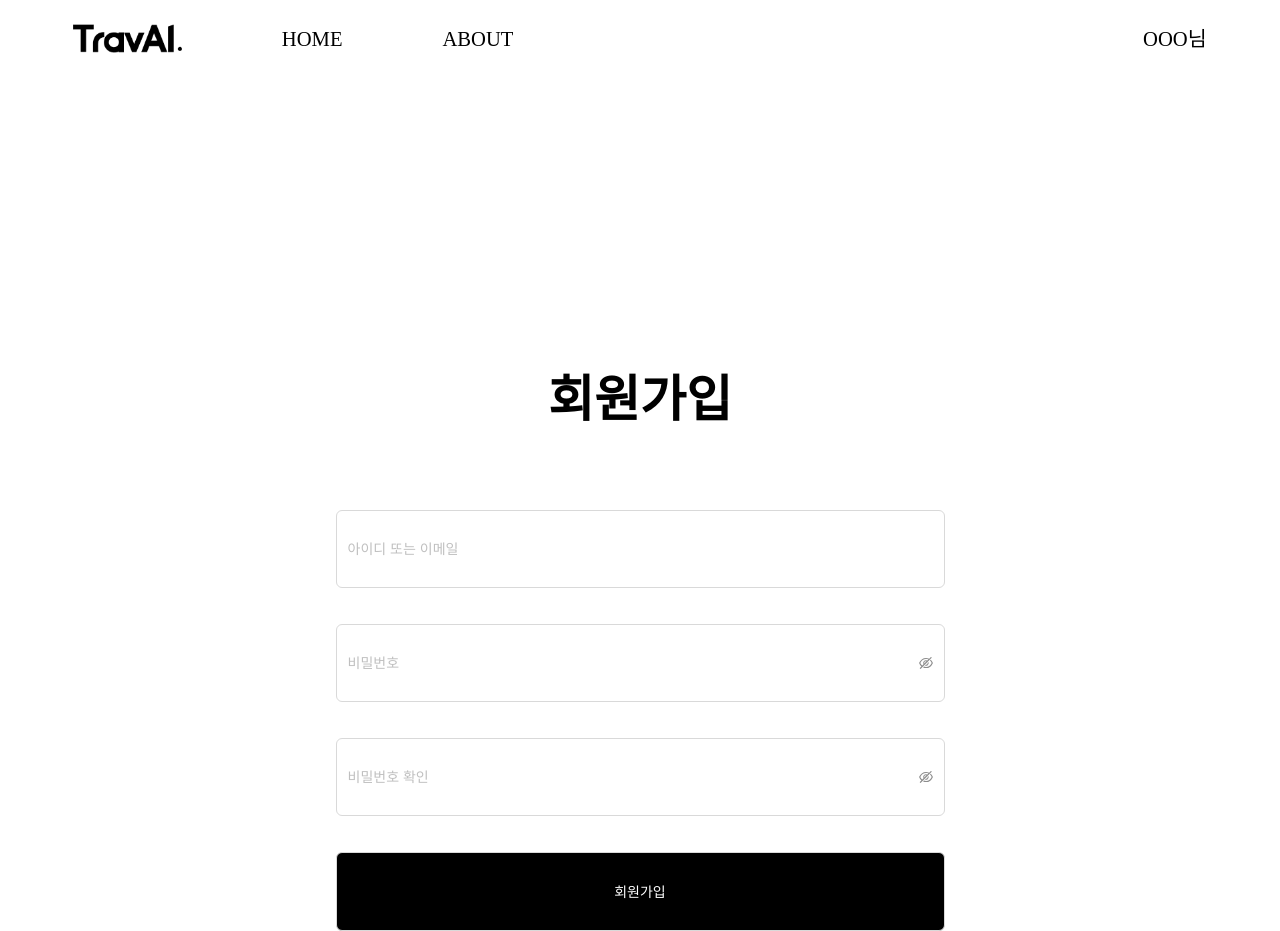
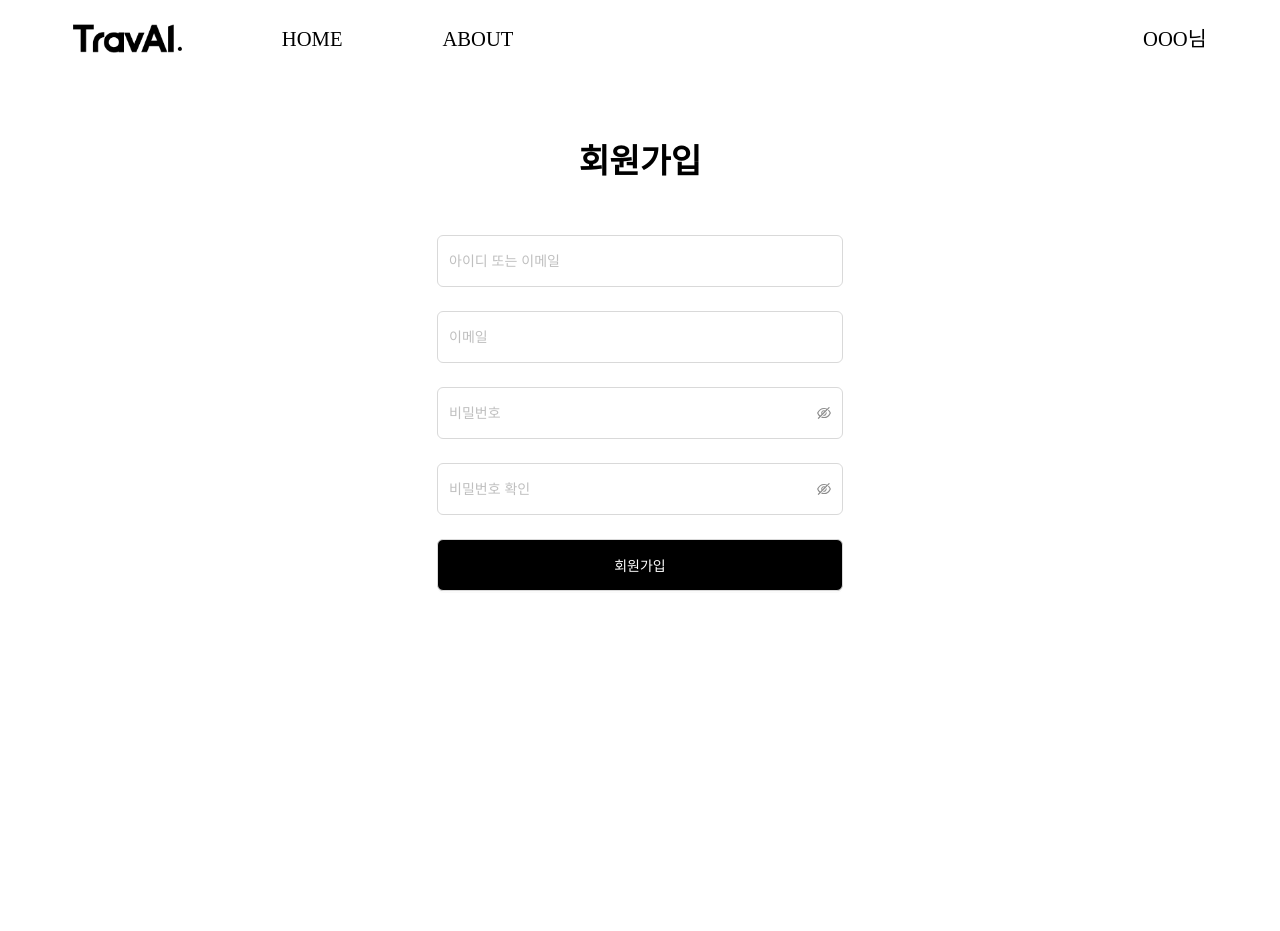
Before and after one commit to Ninetyfive-DSWU/TravAI_FE, a React (Vite) app: page /signup in a window 1280 px wide. After the commit the page ends 800 px from the top, so only its background shows below. Built offline with nearby package versions, Linux system fonts and the light colour scheme.

Commit message:
Style: vw 단위로 전체 수정

```diff
--- a/src/components/ui/Thumnail/ThumnailImage.tsx
+++ b/src/components/ui/Thumnail/ThumnailImage.tsx
@@ -1,5 +1,6 @@
 import React from 'react';
 import styled from 'styled-components';
+import pxToVw from '@utils/PxToVw';
 import noImage from '@assets/images/no_image.png';
 
 interface ThumbnailImageProps {
@@ -23,8 +24,8 @@ const ThumnailImage: React.FC<ThumbnailImageProps> = ({ cityName }) => {
 export default ThumnailImage;
 
 const ThumnailContainer = styled.div`
-  width: 511px;
-  height: 243px;
+  width: ${pxToVw(511)};
+  height: ${pxToVw(243)};
   display: flex;
   justify-content: center;
   align-items: center;
@@ -33,6 +34,6 @@ const ThumnailContainer = styled.div`
 `;
 
 const Thumnail = styled.img`
-  width: 120px;
-  height: 120px;
+  width: ${pxToVw(120)};
+  height: ${pxToVw(120)};
 `;
--- a/src/components/ui/Typography/Typography.tsx
+++ b/src/components/ui/Typography/Typography.tsx
@@ -1,5 +1,6 @@
 import React from 'react';
 import styled from 'styled-components';
+import pxToVw from '@utils/PxToVw';
 
 interface TypoProps {
   content: string;
@@ -25,7 +26,7 @@ interface StyledSpanProps {
 }
 
 const StyledSpan = styled.span<StyledSpanProps>`
-  font-size: ${({ $size }) => ($size ? `${$size}px` : 'inherit')};
+  font-size: ${({ $size }) => ($size ? pxToVw($size) : 'inherit')};
   font-weight: ${({ $fontWeight }) => ($fontWeight ? `${$fontWeight}` : 'inherit')};
   color: ${({ $color }) => ($color ? `${$color}` : 'inherit')};
 `;
--- a/src/pages/Login/LoginForm.tsx
+++ b/src/pages/Login/LoginForm.tsx
@@ -1,26 +1,33 @@
 import React, { useState } from 'react';
+import { useNavigate } from 'react-router-dom';
 import styled from 'styled-components';
+import pxToVw from '@utils/PxToVw';
 import { EyeInvisibleOutlined, EyeTwoTone } from '@ant-design/icons';
 import { Input, Button, Space } from 'antd';
 
 const LoginForm: React.FC = () => {
+  const nav = useNavigate();
   const [, setPasswordVisible] = useState(false);
 
+  const handleClickSignUp = () => {
+    nav('/signup');
+  };
+
   return (
-    <Space direction='vertical' style={{ gap: '36px', alignItems: 'center' }}>
-      <Input style={{ width: '609px', height: '78.23px' }} placeholder='아이디 또는 이메일' />
+    <Space direction='vertical' style={{ gap: pxToVw(36), alignItems: 'center' }}>
+      <Input style={{ width: pxToVw(609), height: pxToVw(78.23) }} placeholder='아이디 또는 이메일' />
       <Input.Password
-        style={{ width: '609px', height: '78.23px' }}
+        style={{ width: pxToVw(609), height: pxToVw(78.23) }}
         placeholder='비밀번호'
         iconRender={(visible) => (visible ? <EyeTwoTone /> : <EyeInvisibleOutlined />)}
       />
       <Button
-        style={{ width: '609px', height: '78.23px', background: 'black', color: 'white' }}
+        style={{ width: pxToVw(609), height: pxToVw(78.23), background: 'black', color: 'white' }}
         onClick={() => setPasswordVisible((prevState) => !prevState)}
       >
         로그인
       </Button>
-      <SignUpButton>회원가입</SignUpButton>
+      <SignUpButton onClick={handleClickSignUp}>회원가입</SignUpButton>
     </Space>
   );
 };
--- a/src/pages/Login/SignUpForm.tsx
+++ b/src/pages/Login/SignUpForm.tsx
@@ -1,4 +1,5 @@
 import React, { useState } from 'react';
+import pxToVw from '@utils/PxToVw';
 import { EyeInvisibleOutlined, EyeTwoTone } from '@ant-design/icons';
 import { Input, Button, Space } from 'antd';
 
@@ -6,20 +7,21 @@ const SignUpForm: React.FC = () => {
   const [, setPasswordVisible] = useState(false);
 
   return (
-    <Space direction='vertical' style={{ gap: '36px' }}>
-      <Input style={{ width: '609px', height: '78.23px' }} placeholder='아이디 또는 이메일' />
+    <Space direction='vertical' style={{ gap: pxToVw(36) }}>
+      <Input style={{ width: pxToVw(609), height: pxToVw(78.23) }} placeholder='아이디 또는 이메일' />
+      <Input style={{ width: pxToVw(609), height: pxToVw(78.23) }} placeholder='이메일' />
       <Input.Password
-        style={{ width: '609px', height: '78.23px' }}
+        style={{ width: pxToVw(609), height: pxToVw(78.23) }}
         placeholder='비밀번호'
         iconRender={(visible) => (visible ? <EyeTwoTone /> : <EyeInvisibleOutlined />)}
       />
       <Input.Password
-        style={{ width: '609px', height: '78.23px' }}
+        style={{ width: pxToVw(609), height: pxToVw(78.23) }}
         placeholder='비밀번호 확인'
         iconRender={(visible) => (visible ? <EyeTwoTone /> : <EyeInvisibleOutlined />)}
       />
       <Button
-        style={{ width: '609px', height: '78.23px', background: 'black', color: 'white' }}
+        style={{ width: pxToVw(609), height: pxToVw(78.23), background: 'black', color: 'white' }}
         onClick={() => setPasswordVisible((prevState) => !prevState)}
       >
         회원가입
--- a/src/pages/Login/index.tsx
+++ b/src/pages/Login/index.tsx
@@ -1,5 +1,7 @@
 import React from 'react';
 import styled from 'styled-components';
+import pxToVw from '@utils/PxToVw';
+
 import Typography from '@components/ui/Typography/Typography';
 import LoginForm from '@pages/Login/LoginForm';
 import SignUpForm from '@pages/Login/SignUpForm';
@@ -27,6 +29,5 @@ const LoginContainer = styled.div`
   display: flex;
   flex-direction: column;
   align-items: center;
-  gap: 85px;
-  margin-top: 230px;
+  gap: ${pxToVw(85)};
 `;
--- a/src/pages/MyPage/MyList.tsx
+++ b/src/pages/MyPage/MyList.tsx
@@ -20,5 +20,5 @@ const PostCardContainer = styled.div`
   display: flex;
   flex-wrap: wrap;
   justify-content: flex-start;
-  gap: 6rem;
+  gap: 4rem;
 `;
--- a/src/pages/MyPage/PostCard.tsx
+++ b/src/pages/MyPage/PostCard.tsx
@@ -1,6 +1,7 @@
 import React from 'react';
 import { useNavigate } from 'react-router-dom';
 import styled from 'styled-components';
+import pxToVw from '@utils/PxToVw';
 import Typography from '@components/ui/Typography/Typography';
 import ThumnailImage from '@components/ui/Thumnail/ThumnailImage';
 
@@ -34,9 +35,9 @@ const InfoContainer = styled.div`
 `;
 
 const Button = styled.button`
-  width: 80px;
-  height: 24px;
-  font-size: 16px;
+  width: ${pxToVw(80)};
+  height: ${pxToVw(24)};
+  font-size: ${pxToVw(16)};
   background: none;
   border: 0;
   border-bottom: 1px solid #000;
--- a/src/pages/MyPage/index.tsx
+++ b/src/pages/MyPage/index.tsx
@@ -1,5 +1,6 @@
 import React from 'react';
 import styled from 'styled-components';
+import pxToVw from '@utils/PxToVw';
 import Typography from '@components/ui/Typography/Typography';
 import MyList from '@pages/MyPage/MyList';
 
@@ -17,6 +18,6 @@ export default MyPage;
 const MyPageContainer = styled.div`
   display: flex;
   flex-direction: column;
-  margin: 230px 111px;
-  gap: 115px;
+  margin: 0 ${pxToVw(111)};
+  gap: ${pxToVw(115)};
 `;
--- /dev/null
+++ b/src/utils/PxToVw.ts
@@ -0,0 +1,4 @@
+export default function pxToVw(px: number): string {
+  const viewportWidth = 1920;
+  return `${(px / viewportWidth) * 100}vw`;
+}
--- a/tsconfig.json
+++ b/tsconfig.json
@@ -5,7 +5,8 @@
       "@pages/*": ["src/pages/*"],
       "@components/*": ["src/components/*"],
       "@assets/*": ["src/assets/*"],
-      "@store/*": ["src/store/*"]
+      "@store/*": ["src/store/*"],
+      "@utils/*": ["src/utils/*"]
     },
     "target": "ES2020",
     "useDefineForClassFields": true,
```
